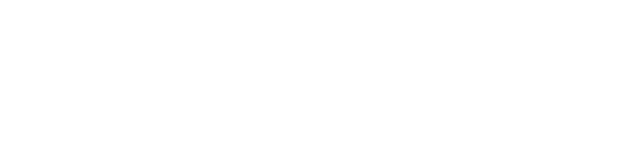
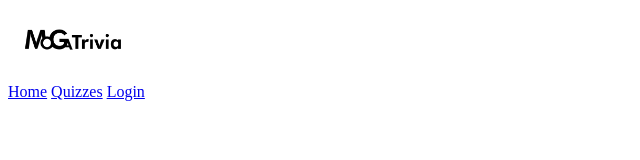
Before and after one commit to John-Chown/csi2520_project_phase1, a plain HTML site: page index.html in a window 1280 px wide. Shown: the whole page, without its empty margins (0-640 px from the left). Drawn offline with Linux system fonts and the light colour scheme; files whose address does not match are found by name.

Commit message:
created login and quizzes pages and linked them to index with a nav bar

```diff
--- a/index.html
+++ b/index.html
@@ -9,7 +9,13 @@
 </head>
 <body>
     <header>
-        <img src="" alt="">
+        <img src="/Users/John%20Chown/csi2520_project_phase1/images/webapp_logo_header.png" alt="webapp_logo_header" width="10%" height="5%">
+
+        <nav>
+            <a href="/Users/John%20Chown/csi2520_project_phase1/index.html">Home</a>
+            <a href="/Users/John%20Chown/csi2520_project_phase1/html/quizzes_page.html">Quizzes</a>
+            <a href="/Users/John%20Chown/csi2520_project_phase1/html/login_page.html">Login</a>
+        </nav>
     </header>
 
 </body>
```
Also changed, not shown: html/login_page.html (added, +13 -0 lines), html/quizzes_page.html (added, +13 -0 lines).
